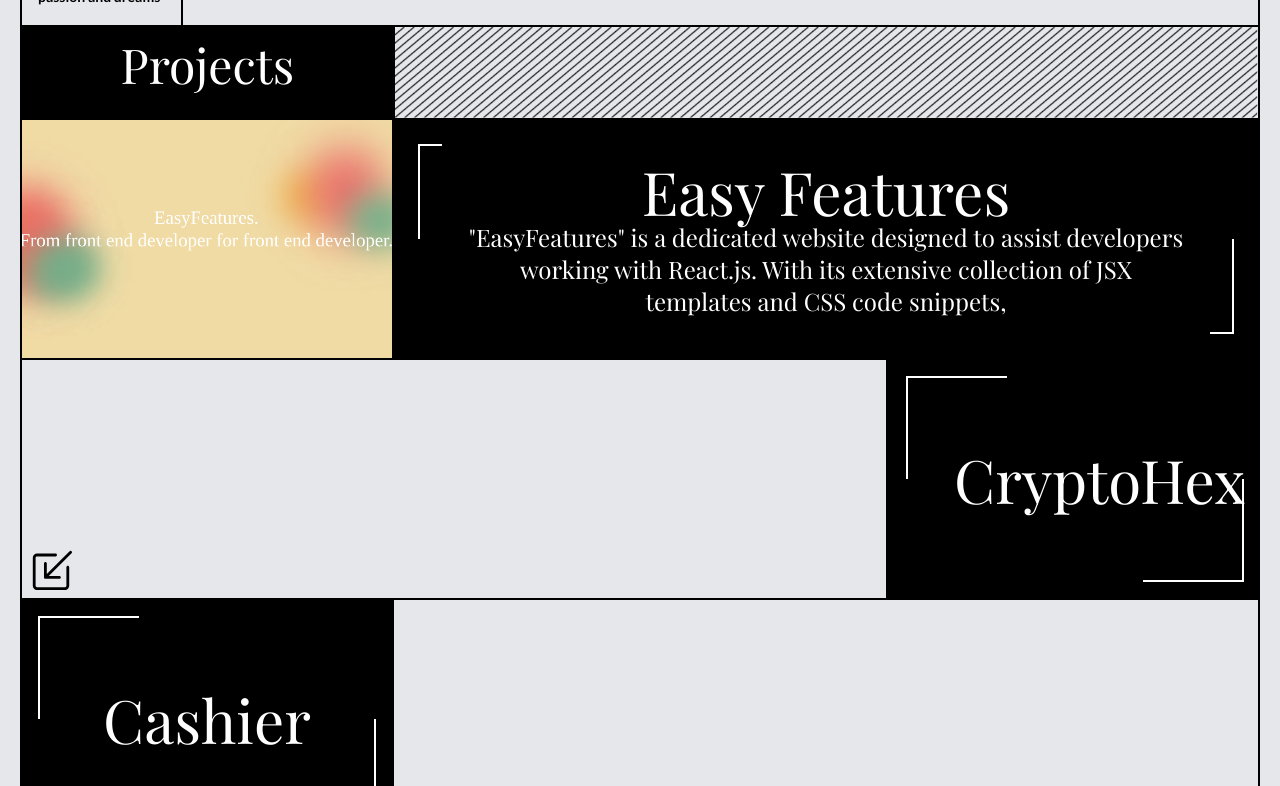
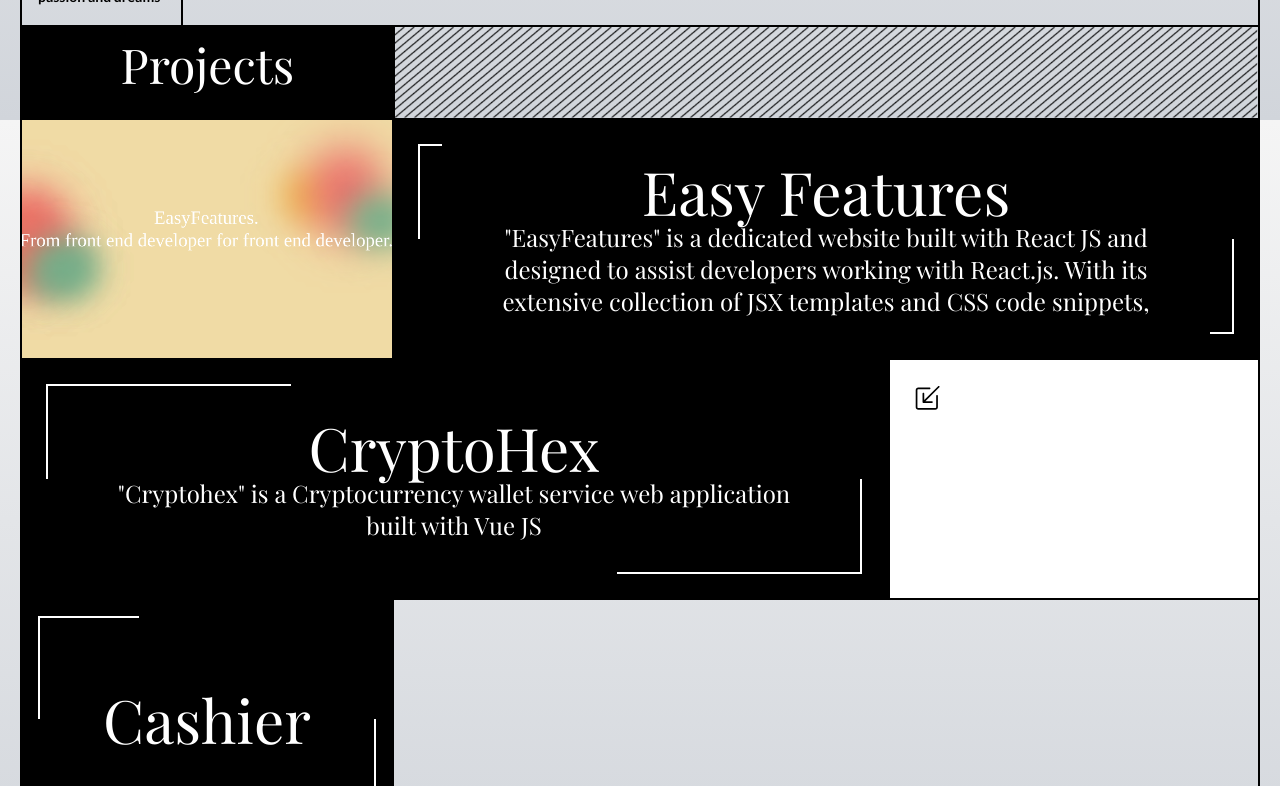
Before and after one commit to Bfungcode/bfung.pro, a Next.js app: page / in a window 1280 px wide. Shown: the part 680-1466 px from the top of the page. Built offline with nearby package versions, Linux system fonts and the light colour scheme.

Commit message:
finish animation section for project portfolio

```diff
--- a/src/app/layout.tsx
+++ b/src/app/layout.tsx
@@ -11,7 +11,7 @@ export default function RootLayout({
 }) {
   return (
     <html lang="en">
-      <body className='h-full w-full m-0 p-0  bg-gray-200 border-black'>
+      <body className='h-full w-full m-0 p-0 border-black bg-no-repeat bg-fixed bg-gradient-to-b from-neutral-100 to-gray-300'>
         {children}
       </body>
     </html >
--- a/src/app/page.tsx
+++ b/src/app/page.tsx
@@ -4,6 +4,7 @@ import { useState } from 'react';
 
 export default function Home() {
   const [hover1, setHover1] = useState(false);
+  const [turn1, setTurn1] = useState(false);
   const handleMouseEnter = () => {
     setHover1(true);
   };
@@ -11,8 +12,11 @@ export default function Home() {
   const handleMouseLeave = () => {
     setHover1(false);
   };
+  const turnPt1 = () => {
+    setTurn1(!turn1)
+  }
   return (
-    <div className="w-full h-screen">
+    <div className="w-full h-screen ">
       <div className="flex flex-col flex-wrap  w-full h-full pt-5 pl-5 pr-5">
         <div className="w-full h-full border-2 border-black p-0 m-0 ">
           <div className="w-full h-12 border-b-2 border-black flex flex-row justify-between items-center p-0 m-0">
@@ -60,20 +64,13 @@ export default function Home() {
 
       <div className="w-full h-full flex flex-col flex-wrap pl-5 pr-5 ">
         <div className="w-full h-full">
-          <div className="w-full h-30 flex flex-row justify-between flex-wrap">
-            <div className="w-30 h-full border-black border-b-2  border-l-2 bg-white" onMouseMove={handleMouseEnter} onMouseLeave={handleMouseLeave}>
-              {hover1 ? (
-                <div className="relative w-full h-full  flex flex-column flex-wrap">
-                  <img src="/ef1.png" className="w-full h-full object-cover blur-sm "></img>
-                  <div className="absolute w-full h-full flex flex-row flex-wrap p-4 justify-center items-center">
-                    <div className="text-5xl text-white underline font-secondary cursor-pointer"> Easy Features </div>
-                  </div>
-                </div>
-              ) : (
+          {turn1 ? (
+            <div className="w-full h-80 flex flex-column justify-between flex-wrap  transition-all duration-500 ease-in-out ">
+              <div className="w-full h-30 flex flex-row flex-wrap">
+                <div className="w-30 h-full border-black border-b-2  border-l-2 bg-white   " onMouseMove={handleMouseEnter} onMouseLeave={handleMouseLeave} onClick={turnPt1}>
                   <div className="w-full h-full  flex flex-column flex-wrap">
                     <img src="/ef1.png" className="w-full h-full object-cover"></img>
                   </div>
-              )}
                 </div>
                 <div className="w-70 h-full border-black border-b-2 border-r-2 border-l-2 flex flex-row flex-wrap bg-black p-6">
                   <div className="relative w-full h-full">
@@ -83,28 +80,66 @@ export default function Home() {
                       <div className="w-full font-secondary text-white text-6xl p-6  bg-black text-center">
                         Easy Features
                         <div className="text-2xl font-secondary">
-                      "EasyFeatures" is a dedicated website designed to assist developers working with React.js. With its extensive collection of JSX templates and CSS code snippets,
+                          "EasyFeatures" is a dedicated website built with React JS and designed to assist developers working with React.js. With its extensive collection of JSX templates and CSS code snippets,
                         </div>
                       </div>
                     </div>
                   </div>
                 </div>
               </div>
+              <div className="w-full h-70 bg-black">s</div>
+            </div>
+          ) : (
+            <div className="w-full h-30 flex flex-row justify-between flex-wrap  transition-all duration-500 ease-in-out ">
+              {hover1 ? (
+                <div className="w-30 h-full border-black border-b-2  border-l-2 bg-white " onMouseMove={handleMouseEnter} onMouseLeave={handleMouseLeave} onClick={turnPt1} >
+                  <div className="relative w-full h-full  flex flex-row flex-wrap justify-center items-center cursor-pointer">
+                    <img src="/ef1.png" className="w-full h-full object-cover blur-sm"></img>
+                    <div className="absolute text-4xl font-secondary text-white underline">More Detail</div>
+                  </div>
+                </div>
+              ) : (
+                <div className="w-30 h-full border-black border-b-2  border-l-2 bg-white " onMouseMove={handleMouseEnter} onMouseLeave={handleMouseLeave} onClick={turnPt1}>
+                  <div className="w-full h-full  flex flex-column flex-wrap">
+                    <img src="/ef1.png" className="w-full h-full object-cover"></img>
+                  </div>
+                </div>
+              )}
+              <div className="w-70 h-full border-black border-b-2 border-r-2 border-l-2 flex flex-row flex-wrap bg-black p-6">
+                <div className="relative w-full h-full">
+                  <div className="absolute border-t-2 border-l-2 border-white border-solid w-30 h-50 left-0 top-0"></div>
+                  <div className="absolute border-r-2 border-b-2 border-white border-solid w-30 h-50 right-0 bottom-0"></div>
+                  <div className="absolute inset-0 flex flex-column items-center justify-start h-full w-full text-4xl p-6">
+                    <div className="w-full font-secondary text-white text-6xl p-6  bg-black text-center">
+                      Easy Features
+                      <div className="text-2xl font-secondary">
+                        "EasyFeatures" is a dedicated website built with React JS and designed to assist developers working with React.js. With its extensive collection of JSX templates and CSS code snippets,
+                      </div>
+                    </div>
+                  </div>
+                </div>
+              </div>
+            </div >
+          )}
+
           <div className="w-full h-30 flex flex-row justify-between">
-            <div className="w-70 h-full  border-r-2 border-b-2 border-l-2 border-black p-0 flex flex-row flex-wrap">
-              <div className="w-10 flex justify-start items-end pl-2 pb-2"><ArrowDownLeft /></div>
-              <div className="w-90"></div>
-            </div>
-            <div className="w-30 h-full border-black border-b-2  border-l-2 p-4  bg-black">
+            <div className="w-70 h-full  border-r-2 border-b-2 border-l-2 border-black flex flex-row flex-wrap bg-black p-6">
               <div className="relative w-full h-full">
                 <div className="absolute border-t-2 border-l-2 border-white border-solid w-30 h-50 left-0 top-0"></div>
                 <div className="absolute border-r-2 border-b-2 border-white border-solid w-30 h-50 right-0 bottom-0"></div>
                 <div className="absolute inset-0 flex flex-column items-center justify-center  h-full w-full text-4xl p-6">
                   <div className="w-full font-secondary text-white text-6xl p-6  bg-black text-center">
                     CryptoHex
+                    <div className="text-2xl font-secondary">
+                      "Cryptohex" is a Cryptocurrency wallet service web application built with Vue JS
                     </div>
                   </div>
                 </div>
+              </div>
+            </div>
+            <div className="w-30 h-full border-black border-b-2  border-l-2 p-4  bg-white border-r-2">
+              <div className="w-10 flex justify-start items-end pl-2 pb-2"><ArrowDownLeft /></div>
+              <div className="w-90"></div>
             </div>
           </div>
           <div className="w-full h-30 flex flex-row justify-between">
```
Lines whose indentation alone changed are shown as unchanged.
